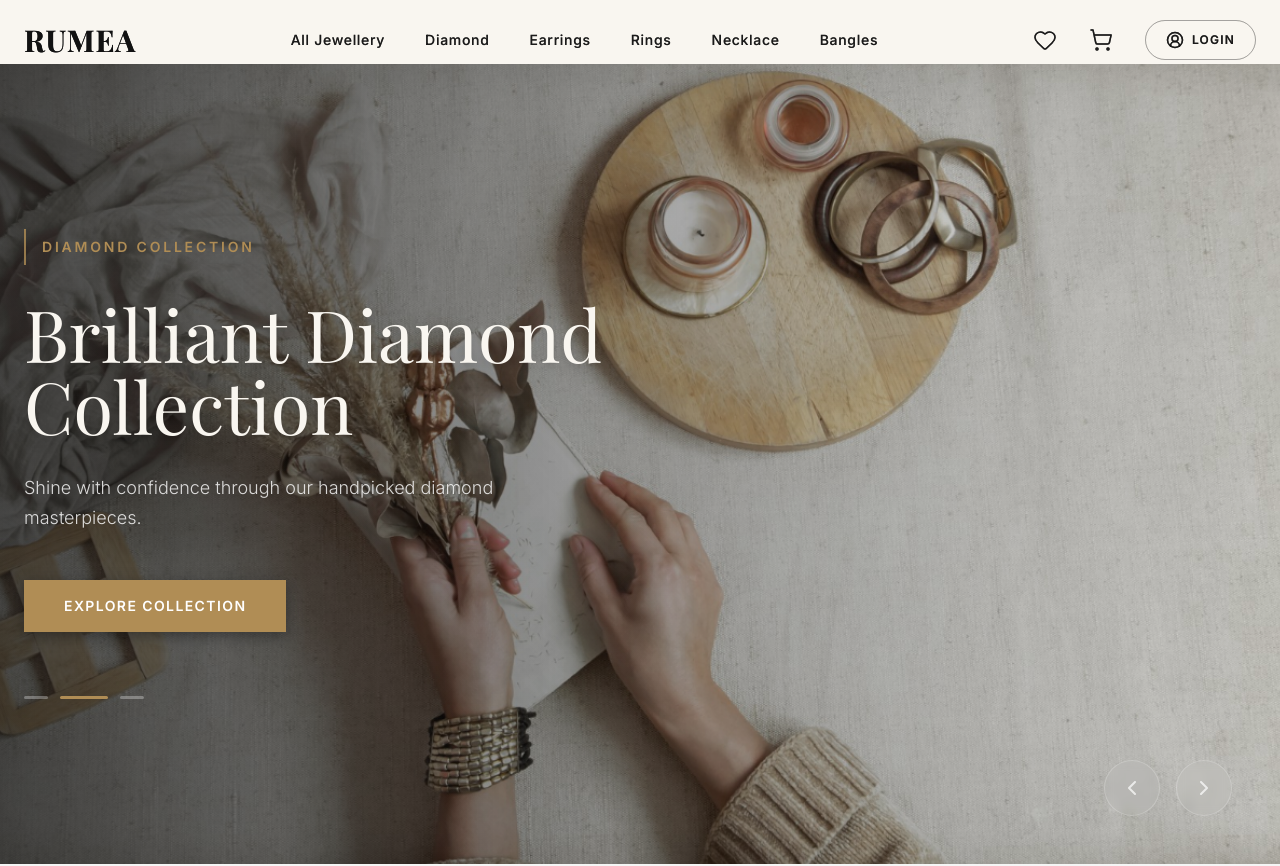
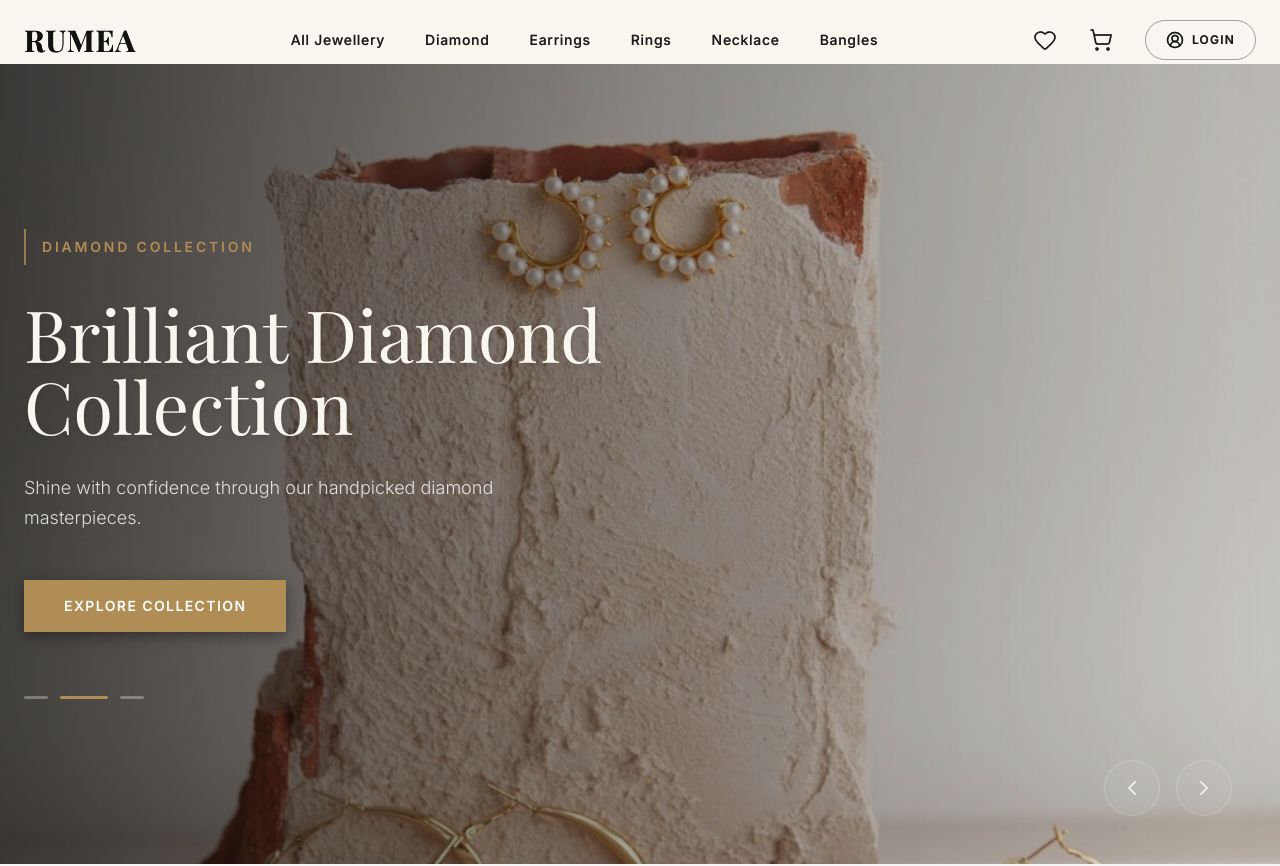
Before and after one commit to rasha18-dev/Elara-Frontend-, a React (Vite) app: page / in a window 1280 px wide. Shown: the top 866 px of the page. Built offline with nearby package versions, Linux system fonts and the light colour scheme; no server answers; a web font is replaced by a local one.

Commit message:
banner change it

```diff
--- a/src/components/Hero.jsx
+++ b/src/components/Hero.jsx
@@ -4,22 +4,23 @@ import { ChevronLeft, ChevronRight } from "lucide-react";
 
 const slides = [
   {
-    image: "/womens.jpeg",
-    title: "Timeless Gold\nJewellery",
+    image: "/bridal.jpg",
+
+    title: "Timeless Golden Jewellery",
     description:
       "Crafted with purity and elegance, our gold collection defines luxury.",
     tag: "Gold Collection",
   },
   {
-    image: "/nxt.jpeg",
-    title: "Brilliant Diamond\nCollection",
+    image: "/newban.jpeg",
+    title: "Brilliant Diamond Collection",
     description:
       "Shine with confidence through our handpicked diamond masterpieces.",
     tag: "Diamond Collection",
   },
   {
-    image: "/bridal.jpg",
-    title: "Elegant Bridal\nJewellery",
+    image: "/womens.jpeg",
+    title: "Elegant Bridal Jewellery",
     description:
       "Celebrate your special moments with timeless bridal designs.",
     tag: "Bridal Collection",
--- a/src/pages/Home.jsx
+++ b/src/pages/Home.jsx
@@ -12,7 +12,6 @@ export default function Home() {
     <>
       <Navbar />
       <Hero />
-
       <SectionLatest />
       <FeaturedProducts />
       <Customization />
```
Also changed, not shown: public/newban.jpeg (added).
